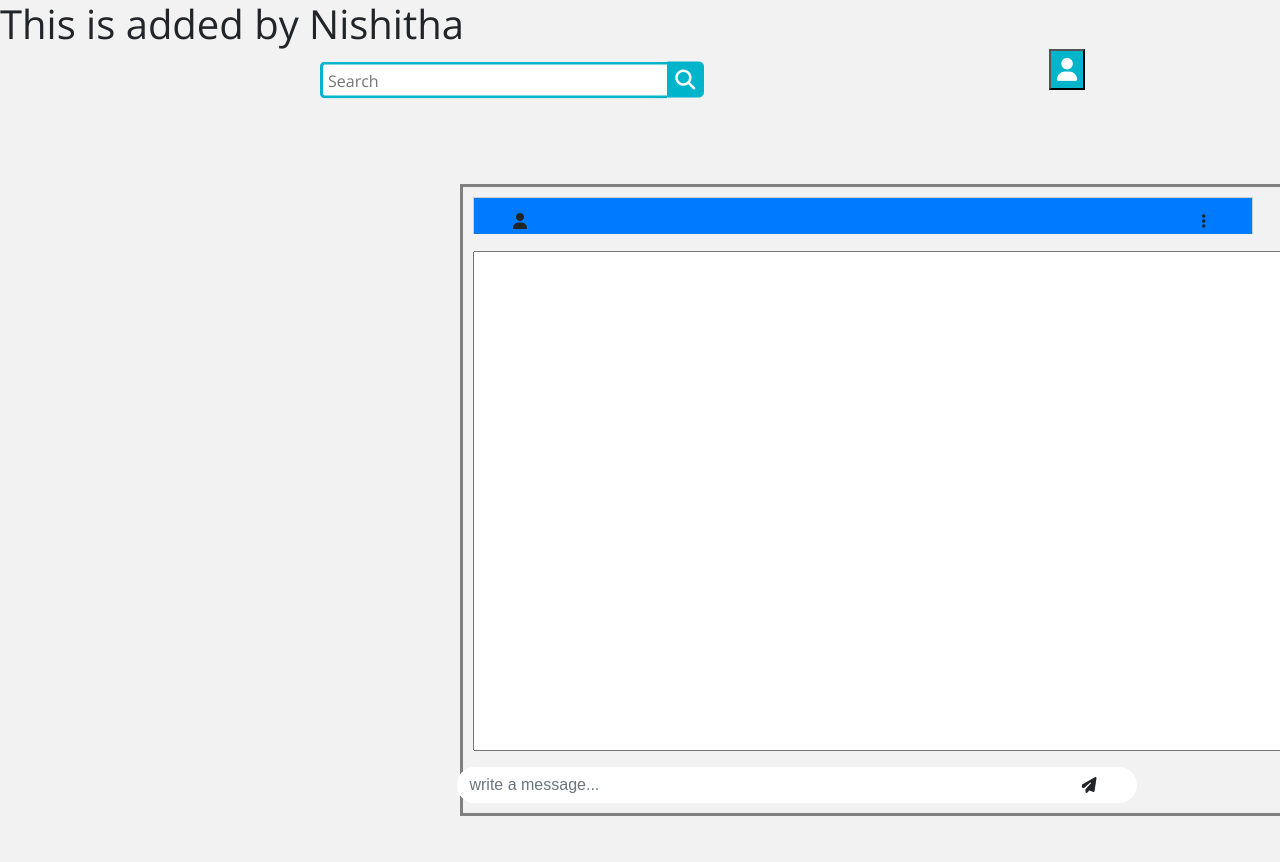
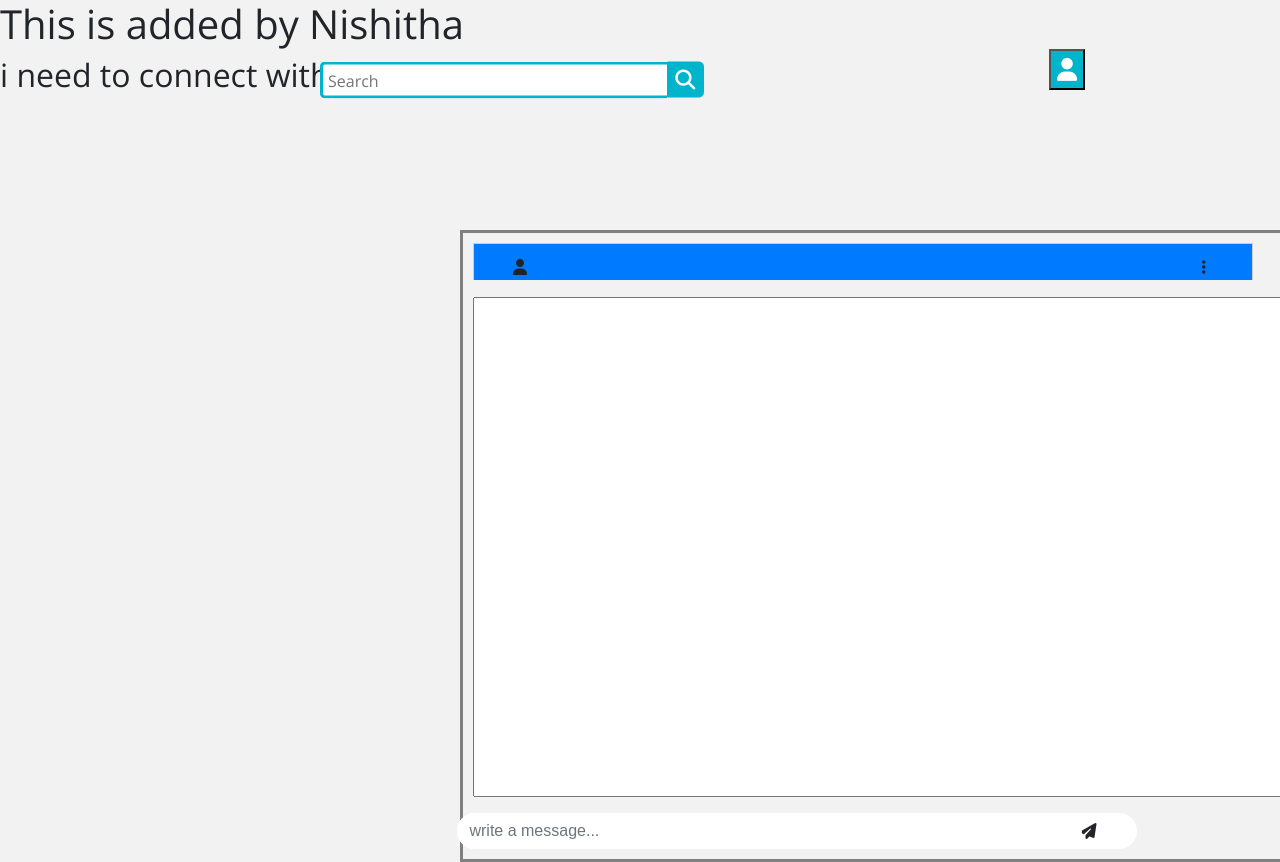
Before and after one commit to projectChatapp/chat-App, a website: page main.html in a window 1280 px wide. Shown: the top 862 px of the page. Before the commit the page ends 816 px from the top, so only its background shows below. Drawn offline with nearby package versions, Linux system fonts and the light colour scheme.

Commit message:
connectivity of pages

```diff
--- a/main.html
+++ b/main.html
@@ -16,6 +16,7 @@
 </head>
 <body>
     <h1> This is added by Nishitha</h1>
+    <h2> i need to connect with the server pages</h2>
         <div class="wrap">
             <div class="search">
                <input type="text" class="searchTerm" placeholder="Search">
```
